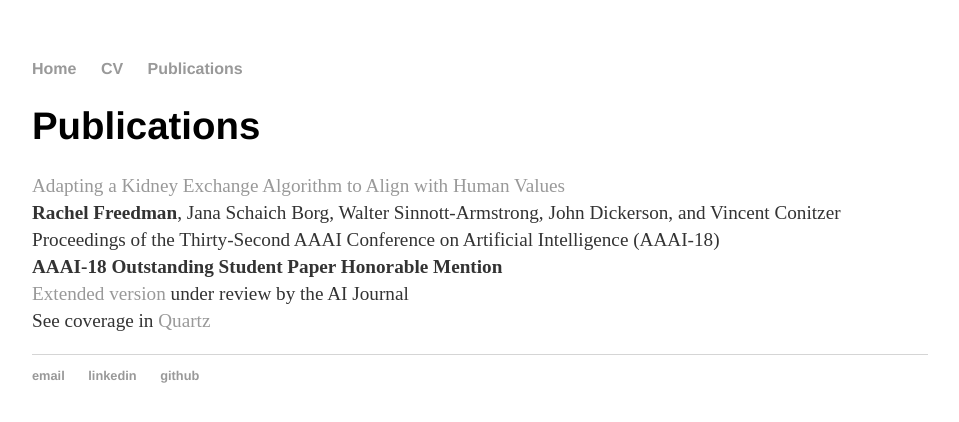
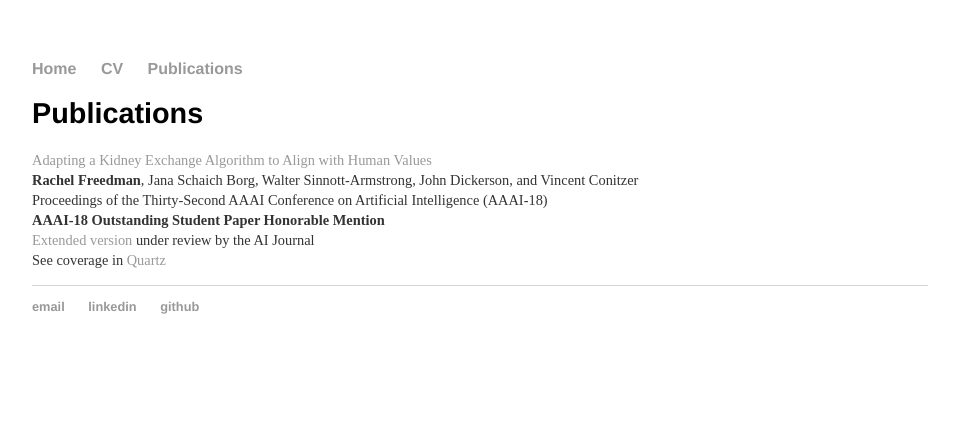
Before and after one commit to RachelFreedman/rachelfreedman.github.io, a Jekyll site: the page built from publications/index.html, in a window 1280 px wide. Shown: the top 422 px of the page, without its empty margins (160-1119 px from the left). Built offline with Jekyll 4.4.1, drawn with Linux system fonts in a browser that asks for light colours.

Commit message:
shrink blurb-small-font size

```diff
--- a/css/secondary-styles.css
+++ b/css/secondary-styles.css
@@ -1,5 +1,5 @@
 .blurb-small-font {
-font-size: .8em;
+font-size: .6em;
 }
 
 .profile-pic{
```
